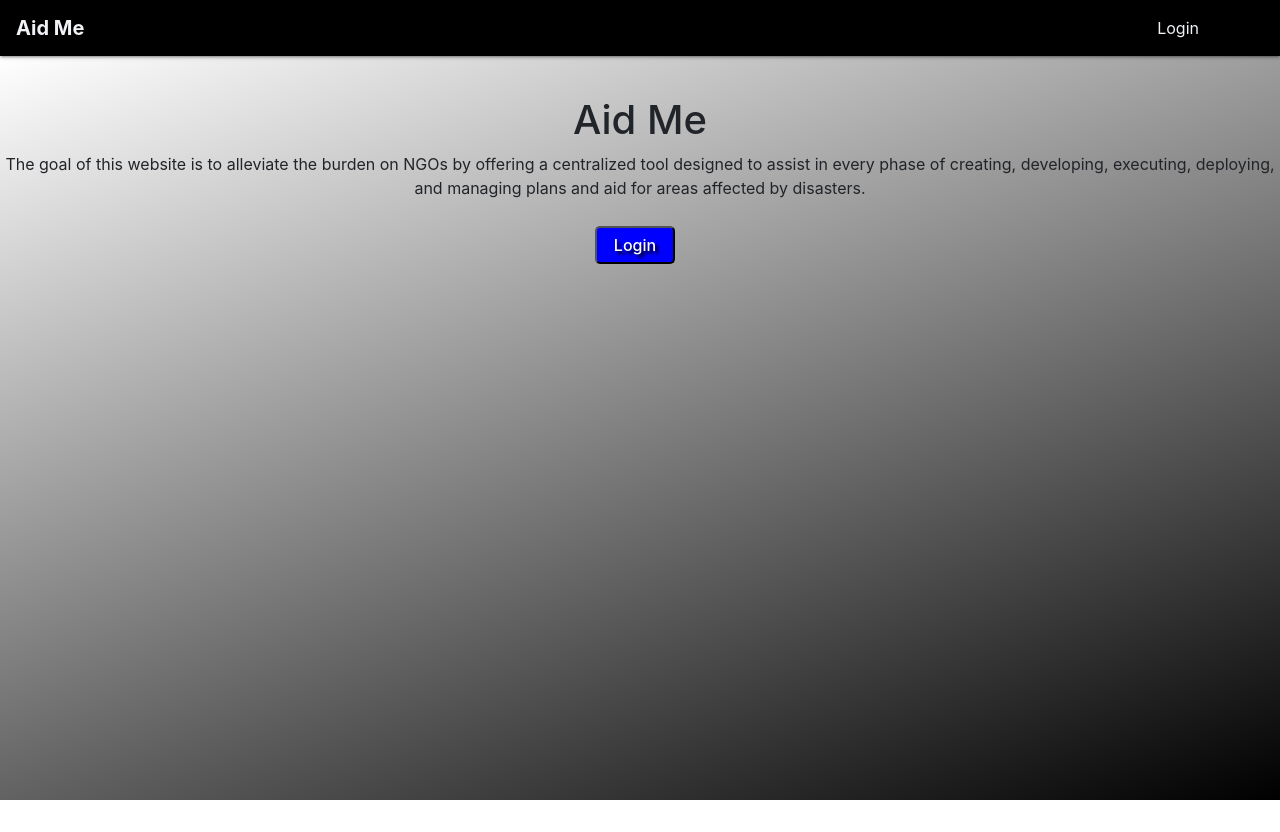
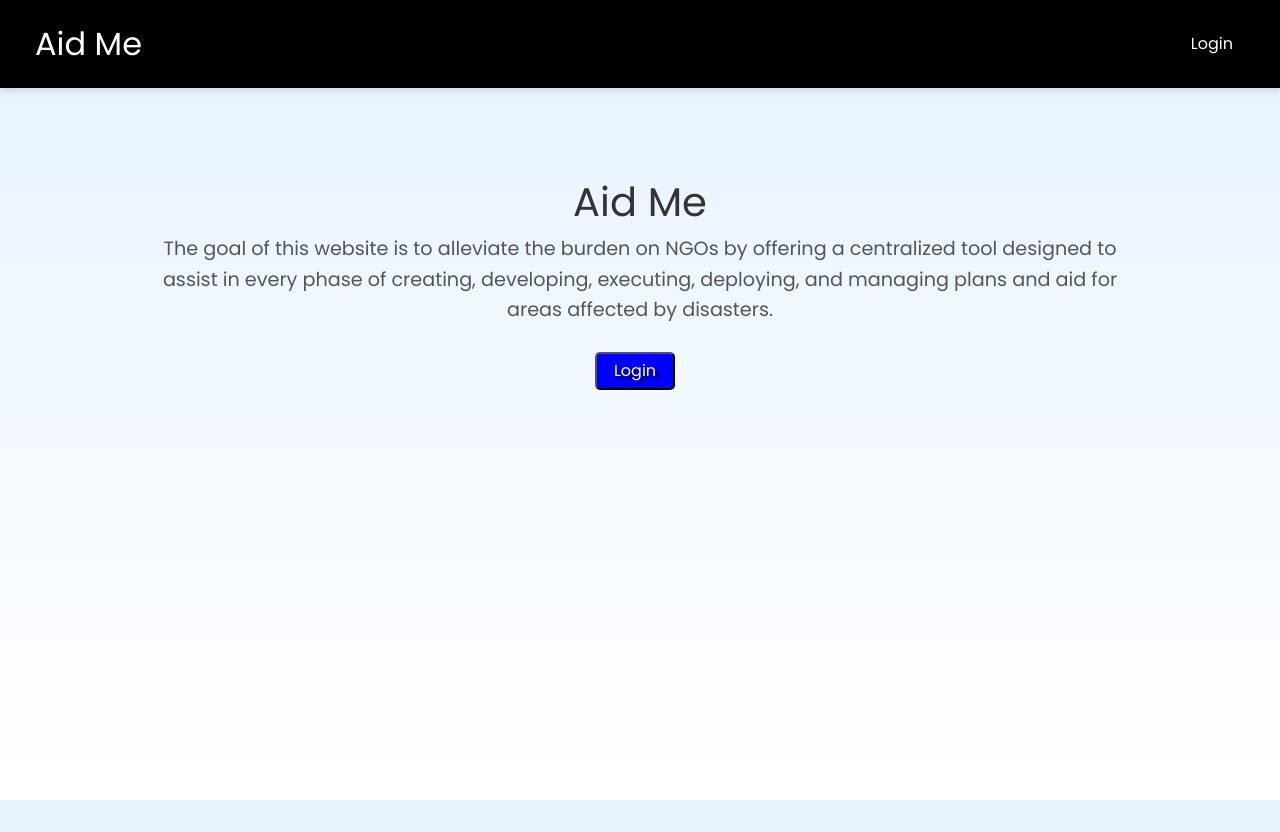
Before and after one commit to RodolphVanRomondt/AID_ME_frontend, a React (Create React App) app: page / in a window 1280 px wide. Before the commit the page ends 800 px from the top, so only its background shows below. Built offline with nearby package versions, Linux system fonts and the light colour scheme; no server answers; the HTML template or start-up script is replaced by a standard one.

Commit message:
change styling

```diff
--- a/src/App.css
+++ b/src/App.css
@@ -7,6 +7,6 @@ main {
   height: calc(100vh - 56px); /* router view - navbar height */
   /* overflow: scroll; */
   /* color: white; */
-  background: rgb(255, 255, 255);
-  background: linear-gradient(160deg, rgba(255, 255, 255, 1) 0%, rgba(0, 0, 0, 1) 100%);
+  /* background: rgb(255, 255, 255);
+  background: linear-gradient(160deg, rgba(255, 255, 255, 1) 0%, rgba(0, 0, 0, 1) 100%); */
 }
--- a/src/camps/CampDetail.js
+++ b/src/camps/CampDetail.js
@@ -37,17 +37,18 @@ const CampDetail = () => {
     return (
 
         <div className="CampDetail">
+
+            <div className="Description">
+                <h2>{camp.location}</h2>
+                <p>{camp.city}, {camp.country}</p>
+                <p>There is {camp.families.length} {camp.families.length > 1 ? "families" : "family"} in this camp.</p>
+            </div>
+
             <div className="Heading">
                 <h1>Add Family To Camp</h1>
             </div>
             <div className="Button">
                 <Button onClick={handleClick}>Add</Button>
-            </div>
-
-            <div className="Description">
-                <h2>{camp.location}</h2>
-                <p>{camp.city}, {camp.country}</p>
-                <p>There is {camp.families.length} {camp.families.length > 1 ? "families" : "family"} in this camp.</p>
             </div>
 
             {camp.families.map(
--- a/src/camps/CampFamily.js
+++ b/src/camps/CampFamily.js
@@ -75,10 +75,10 @@ const CampFamily = () => {
     }
 
     return (
-        <div className="CampFamily">
+        <div>
             <h1>Camp Add Family Members</h1>
 
-            <div>
+            <div className="CampForm">
                 <select value={value} onChange={handleChange}>
                     <option value="" key={0}>Add</option>
                     {people.map(e =>
@@ -89,6 +89,7 @@ const CampFamily = () => {
                 <Button onClick={handleClick}>Back To Camps</Button>
             </div>
 
+            <div className="CampFamily">
                 {personList.map(person =>
                     <PersonCard
                         person={person}
@@ -97,6 +98,8 @@ const CampFamily = () => {
                         key={person.id} />
                 )}
             </div>
+
+        </div>
     );
 };
 
--- a/src/donations/Donation.css
+++ b/src/donations/Donation.css
@@ -1,10 +1,10 @@
 .DonationList,
 .DonationDetail {
     display: flex;
-    justify-content: center;
-    align-items: center;
     flex-wrap: wrap;
-    padding: 20px;
+    justify-content: space-evenly;
+    gap: 10px;
+    margin-top: 40px;
 }
 
 .DonationList-Button,
@@ -17,20 +17,32 @@
 /* Styling for individual cards */
 .DonationCard,
 .Donation {
-    background-color: #e0e0e0;
-    border-radius: 8px;
+    background-color: #f2f2f2;
+    padding: 20px;
+    border-radius: 10px;
     box-shadow: 0px 4px 8px rgba(0, 0, 0, 0.1);
-    padding: 20px;
-    margin: 10px;
-    margin-top: 50px;
-    width: 300px;
+    flex: 1 1 calc(33% - 40px);
+    max-width: calc(33% - 40px);
+    min-width: 300px;
     text-align: center;
-    transition: transform 0.2s ease-in-out;
+    transition: transform 0.2s ease;
 }
 
-.DonationCard,
 .Donation {
-    height: auto;
+    margin: 10px;
+}
+
+/* Adjusting the layout for smaller screens */
+@media (max-width: 768px) {
+    .DonationList {
+        flex-direction: column;
+    }
+
+    .DonationCard {
+        width: 350px;
+        height: 130px;
+        margin: 10px auto;
+    }
 }
 
 .DonationCard:hover,
@@ -55,7 +67,6 @@
     color: #666;
     margin: 5px 0;
 }
-
 
 /* Center the form on the page */
 .DonationNew {
@@ -92,6 +103,7 @@
     margin-bottom: 5px;
     font-weight: bold;
     color: #555;
+    text-align: left;
 }
 
 /* Input styling */
--- a/src/donations/Donation.js
+++ b/src/donations/Donation.js
@@ -26,7 +26,7 @@ const Donation = ({ id, receive, family }) => {
         getDonation();
     }, []);
 
-    if (isLoading) return <p>Loading &hellip;</p>;
+    if (isLoading) return <p></p>;
 
     async function handleClick(e) {
         setReceived(true);
--- a/src/families/FamilyAddDonation.js
+++ b/src/families/FamilyAddDonation.js
@@ -75,9 +75,11 @@ const FamilyAddDonation = () => {
                 <Button onClick={handleClick}>Back To Family</Button>
             </div>
 
-            {donationList.map(donation =>
-                <DonationCard donation={donation} key={donation.id}/>
-            )}
+            <div className="Family-AddDonation">
+                {donationList.map(donation =>
+                    <DonationCard donation={donation} key={donation.id} />
+                )}
+            </div>
         </div>
     );
 };
--- a/src/families/family.css
+++ b/src/families/family.css
@@ -1,3 +1,11 @@
+.FamilyList,
+.Family-AddDonation {
+    display: flex;
+    flex-wrap: wrap;
+    justify-content: center;
+    gap: 10px;
+    margin-top: 40px;
+}
 
 .Family {
     display: flex;
@@ -5,60 +13,46 @@
     align-items: center;
     flex-wrap: wrap;
 }
-.Family h2 {
-    padding-top: 50px;
-}
-.FamilyList h1, .Family h2, .DonationAddButton {
-    display: flex;
-    justify-content: center;
+
+.FamilyList h1,
+.Family h2,
+.DonationAddButton {
     width: 100%;
-}
-
-.FamilyButton {
-    width: 20vw;
-    position: absolute;
-}
-
-.FamilyList {
-    display: flex;
-    justify-content: center;
-    align-items: center;
-    flex-wrap: wrap;
-    padding: 20px;
 }
 
 /* Styling for individual cards */
 .FamilyCard {
-    background-color: #e0e0e0;
-    border-radius: 8px;
+    background-color: #f2f2f2;
+    padding: 20px;
+    border-radius: 10px;
     box-shadow: 0px 4px 8px rgba(0, 0, 0, 0.1);
-    padding: 20px;
-    margin: 10px;
-    margin-top: 50px;
-    width: 300px;
+    flex: 1 1 calc(33% - 40px);
+    max-width: calc(33% - 40px);
+    min-width: 250px;
     text-align: center;
-    transition: transform 0.2s ease-in-out;
+    transition: transform 0.2s ease;
 }
 
 .FamilyCard:hover {
     transform: translateY(-5px);
     background-color: #C7C7C7;
 }
+
 .FamilyList a {
     text-decoration: none;
     color: inherit;
 }
 
 .FamilyCard p {
+    font-size: 1rem;
     color: #666;
-    margin: 5px 0;
 }
 
 .FamilyAddDonation {
-    border-radius: 8px;
+    /* border-radius: 8px;
     box-shadow: 0px 4px 8px rgba(0, 0, 0, 0.1);
     display: inline-block;
-    margin: 40px 0 0 0;
+    margin: 40px 0 0 0; */
 }
 
 .FamilyAddDonation select {
--- a/src/homepage/Home.css
+++ b/src/homepage/Home.css
@@ -1,3 +1,98 @@
+@import url('https://fonts.googleapis.com/css2?family=Poppins:wght@400;600&display=swap');
+
+body {
+    font-family: 'Poppins', sans-serif;
+    background: linear-gradient(to bottom, #e6f2ff, #ffffff);
+    color: #333;
+    margin: 0;
+    padding: 0;
+}
+
+.Home {
+    text-align: center;
+    margin: 80px auto;
+    margin-top: 50px;
+    padding: 20px;
+    max-width: 1000px;
+}
+
+.Home h2 {
+    font-size: 2.5rem;
+    margin-bottom: 20px;
+    color: #222;
+}
+
+.Home p {
+    font-size: 1.2rem;
+    line-height: 1.6;
+    color: #555;
+}
+
+/* Main Content */
+main {
+    text-align: center;
+    margin: 80px auto;
+    margin-top: 0px;
+    padding: 20px;
+    /* max-width: 1000px; */
+}
+
+main h2 {
+    font-size: 2.5rem;
+    margin-bottom: 20px;
+    color: #222;
+}
+
+main p {
+    font-size: 1.2rem;
+    line-height: 1.6;
+    color: #555;
+}
+
+/* Footer */
+footer {
+    background-color: #000;
+    color: #fff;
+    text-align: center;
+    padding: 20px;
+    position: fixed;
+    width: 100%;
+    bottom: 0;
+}
+
+footer a {
+    color: #00bfff;
+    text-decoration: none;
+}
+
+footer a:hover {
+    text-decoration: underline;
+}
+
+/* Button Styling */
+/* button {
+    background-color: #00bfff;
+    color: #fff;
+    padding: 12px 20px;
+    border: none;
+    border-radius: 5px;
+    cursor: pointer;
+    transition: background-color 0.3s ease;
+}
+
+button:hover {
+    background-color: #009acd;
+} */
+
+/* Utility Classes */
+.margin-bottom {
+    margin-bottom: 20px;
+}
+
+.padding {
+    padding: 15px;
+}
+
 .Home {
     text-align: center;
 }
--- a/src/navbar/NavBar.css
+++ b/src/navbar/NavBar.css
@@ -1,50 +1,77 @@
-nav {
-  background-color: black;
-  box-shadow: 0 2px 2px 0 rgba(0,0,0,0.14), 0 3px 1px -2px rgba(0,0,0,0.12), 0 1px 5px 0 rgba(0,0,0,0.2);
-}
-
-.nav-item {
-  /* width: 100px; */
-  text-align: center;
-}
-
-nav a {
-  color: #f0f2f5;
-  text-decoration: none;
-}
-
 .ml-auto {
-  margin-right: 50px;
+  margin-right: 1rem;
 }
 
 .ml-auto a {
-  margin: 15px;
+  margin: 1rem;
 }
 
-nav a.active {
-  color: #f0f2f5;
-  font-weight: bold;
-  border-bottom: 5px dotted;
-  box-sizing: border-box;
+/* Header/Nav Bar */
+.navbar {
+  background-color: #000;
+  color: #fff;
+  padding: 15px;
+  display: flex;
+  justify-content: space-between;
+  align-items: center;
+  box-shadow: 0 4px 6px rgba(0, 0, 0, 0.1);
 }
 
-nav a.active:hover {
-  color: #f0f2f5 !important;
+.navbar a {
+  color: #fff;
+  margin-left: 20px;
+  text-decoration: none;
+  font-size: 1rem;
+  transition: color 0.3s ease;
 }
 
-nav a:hover {
-  text-decoration: none;
-  color: #f0f2f5;
+.navbar a:hover {
+  color: #00bfff;
 }
 
-nav a.active.navbar-brand {
-  border-bottom: none;
+.navbar .navbar-brand {
+  font-size: 2rem;
 }
 
-nav a:not(.navbar-brand):hover {
-  font-weight: bold;
+/* Log Out Button */
+.navbar .logout {
+  background-color: #ff6347;
+  padding: 1px 5px;
+  border-radius: 5px;
+  font-size: 1rem;
+  border: none;
+  transition: background-color 0.3s ease;
+  cursor: pointer;
 }
 
-.logout a {
-  text-decoration: none;
+.navbar .logout:hover {
+  background-color: #ff4500;
 }
+
+/* Adjusting the layout for smaller screens */
+@media (max-width: 768px) {
+
+  .ml-auto {
+    margin-right: 10px;
+  }
+
+  .navbar a {
+    font-size: 10px;
+  }
+
+  .navbar .logout {
+    padding: 1px 1px;
+    border-radius: 5px;
+    background-color: #ff6347;
+    font-size: 1rem;
+  }
+
+  .navbar a {
+    margin-left: 1px;
+  }
+
+  .navbar .navbar-brand {
+    display: none;
+  }
+
+}
--- a/src/navbar/NavBar.js
+++ b/src/navbar/NavBar.js
@@ -10,7 +10,7 @@ function NavBar({ logout }) {
   const { currentUser } = useContext(UserContext);
   return (
     <div>
-      <Navbar expand="md">
+      <Navbar expand="md" className="navbar">
         <NavLink exact to="/" className="navbar-brand">
           Aid Me
         </NavLink>
--- a/src/person/person.css
+++ b/src/person/person.css
@@ -1,23 +1,25 @@
-
 /* Styling for individual cards */
-.Person, .PersonCard {
+.Person,
+.PersonCard {
     background-color: #e0e0e0;
     border-radius: 8px;
     box-shadow: 0px 4px 8px rgba(0, 0, 0, 0.1);
     padding: 20px;
     margin: 10px;
     margin-top: 50px;
-    width: 300px;
-    text-align: center;
+    width: auto;
+    text-align: left;
     transition: transform 0.2s ease-in-out;
 }
 
-.Person:hover, .PersonCard:hover {
+.Person:hover,
+.PersonCard:hover {
     transform: translateY(-5px);
     background-color: #C7C7C7;
 }
 
-.Person p, .PersonCard p {
+.Person p,
+.PersonCard p {
     color: #666;
     margin: 5px 0;
 }
@@ -57,6 +59,7 @@
     margin-bottom: 5px;
     font-weight: bold;
     color: #555;
+    text-align: left;
 }
 
 /* Input styling */
```
Also changed, not shown: src/camps/Camp.css (+25 -16 lines). Lines whose indentation alone changed are shown as unchanged.
